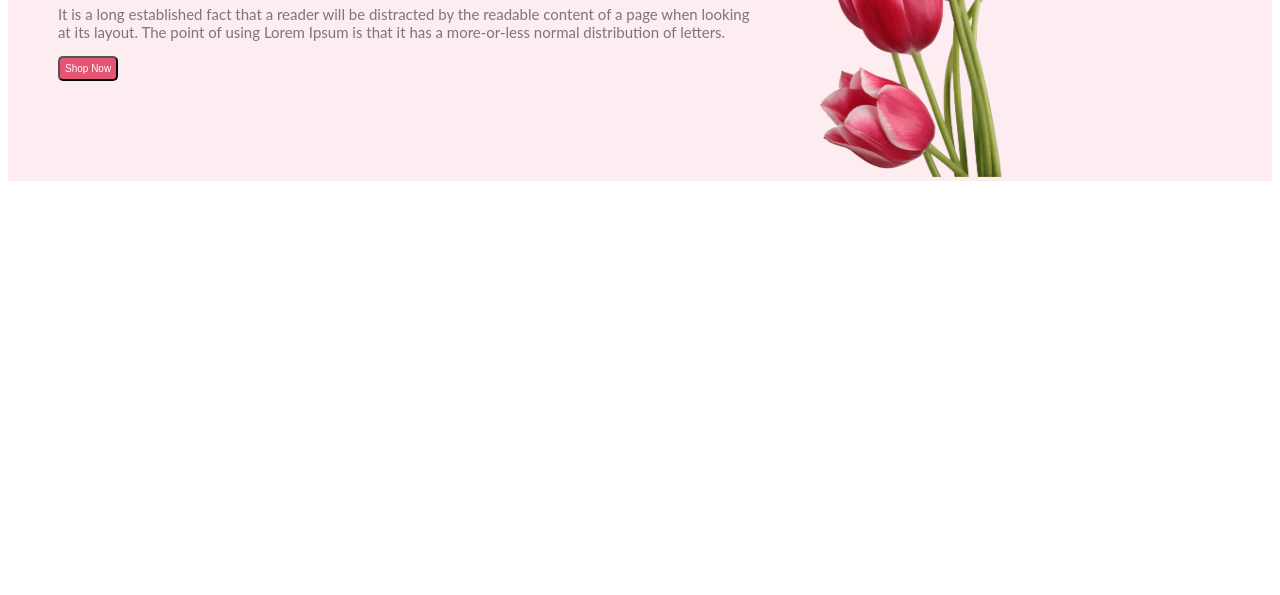
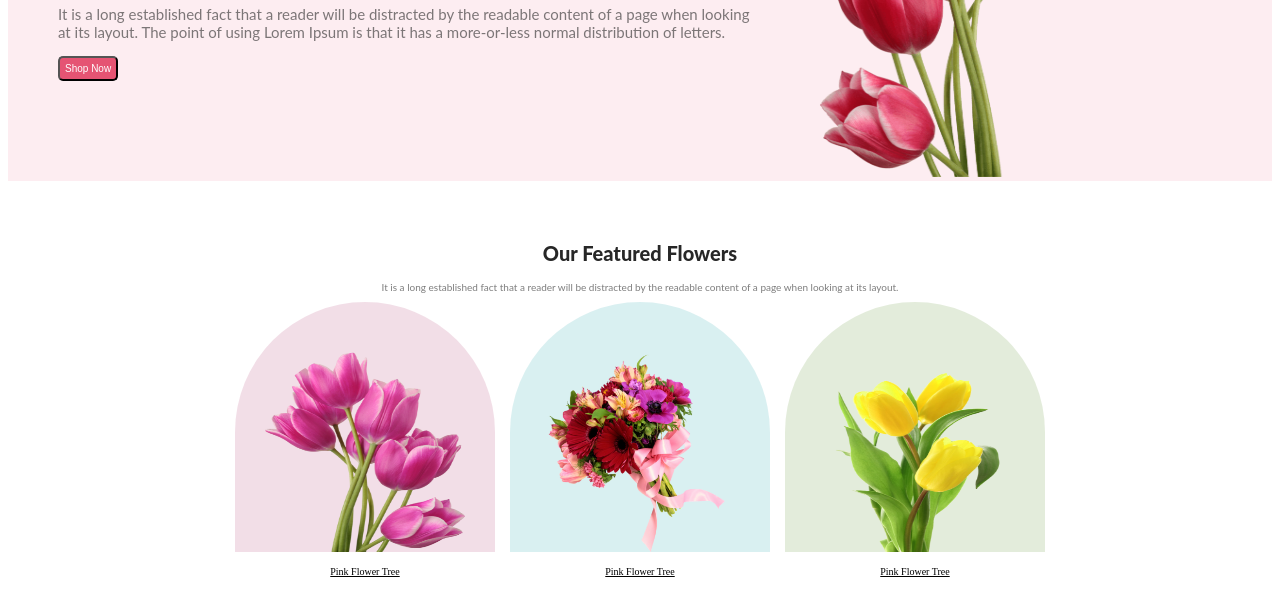
Before and after one commit to sefalyzaman/flower-shope-phero, a plain HTML site: page index.html in a window 1280 px wide. Shown: the part 281-876 px from the top of the page. Before the commit the page ends 800 px from the top, so only its background shows below. Drawn offline with Linux system fonts and the light colour scheme.

Commit message:
flower section added

```diff
--- a/index.html
+++ b/index.html
@@ -19,6 +19,26 @@
 
     </header>
     <main>
+        <section>
+            <h2 class="title">Our Featured Flowers</h2>
+            <p class="sub-title">It is a long established fact that a reader will be distracted by the readable content of a page when looking at its layout.</p>
+            <div class="flowers-section">
+                <div>
+                    <img class="pic-1" src="./Flower Asset/pngwing 6.png" alt="" >
+                    <p class="pic-name">Pink Flower Tree</p>
+                </div>
+               <div>
+                <img  class="pic-2" src="./Flower Asset/pngwing 5.png" alt="" >
+                <p class="pic-name">Pink Flower Tree</p>
+               </div>
+                <div>
+                    <img class="pic-3" src="./Flower Asset/pngwing 7.png" alt="" >
+                    <p class="pic-name">Pink Flower Tree</p>
+                </div>
+            </div>
+
+        </section>
+
 
     </main>
     <footer>
--- a/style/index.css
+++ b/style/index.css
@@ -1,3 +1,4 @@
+/* header part style  */
 .header {
     display: flex;
     background-color: rgba(229, 84, 115, 0.10);
@@ -27,7 +28,8 @@
     font-weight: 400;
 
 }
-.btn{
+
+.btn {
     color: white;
     background-color: #E55473;
     border-radius: 5px;
@@ -46,3 +48,67 @@
     height: 400px;
     margin-bottom: 0px;
 }
+
+/* section 1 started */
+.title {
+
+    margin-top: 60px;
+    color: #272727;
+    text-align: center;
+    font-family: Lato;
+    font-size: 20px;
+    font-style: normal;
+    font-weight: 800;
+    line-height: normal;
+}
+
+.sub-title {
+
+    color: rgba(39, 39, 39, 0.60);
+    text-align: center;
+    font-family: Lato;
+    font-size: 10px;
+    font-style: normal;
+    font-weight: 400;
+    line-height: 10px;
+    margin-left: 300px;
+    margin-right: 300px;
+
+}
+
+.flowers-section {
+    display: flex;
+    justify-content: center;
+    gap: 15px;
+}
+
+.flowers-section img {
+    width: 200px;
+    height: 200px;
+
+
+}
+
+.pic-1 {
+
+    background: rgba(167, 33, 98, 0.15);
+    border-radius: 150px 150px 0px 0px;
+    padding: 50px 30px 0px 30px;
+}
+.pic-2 {
+
+    background:rgba(5, 151, 160, 0.15);
+    border-radius: 150px 150px 0px 0px;
+    padding: 50px 30px 0px 30px;
+}
+.pic-3 {
+
+    background: rgba(71, 125, 17, 0.15);
+    border-radius: 150px 150px 0px 0px;
+    padding: 50px 30px 0px 30px;
+}
+.pic-name{
+    text-decoration: underline;
+    text-align: center;
+    font-size: 10px;
+}
```
